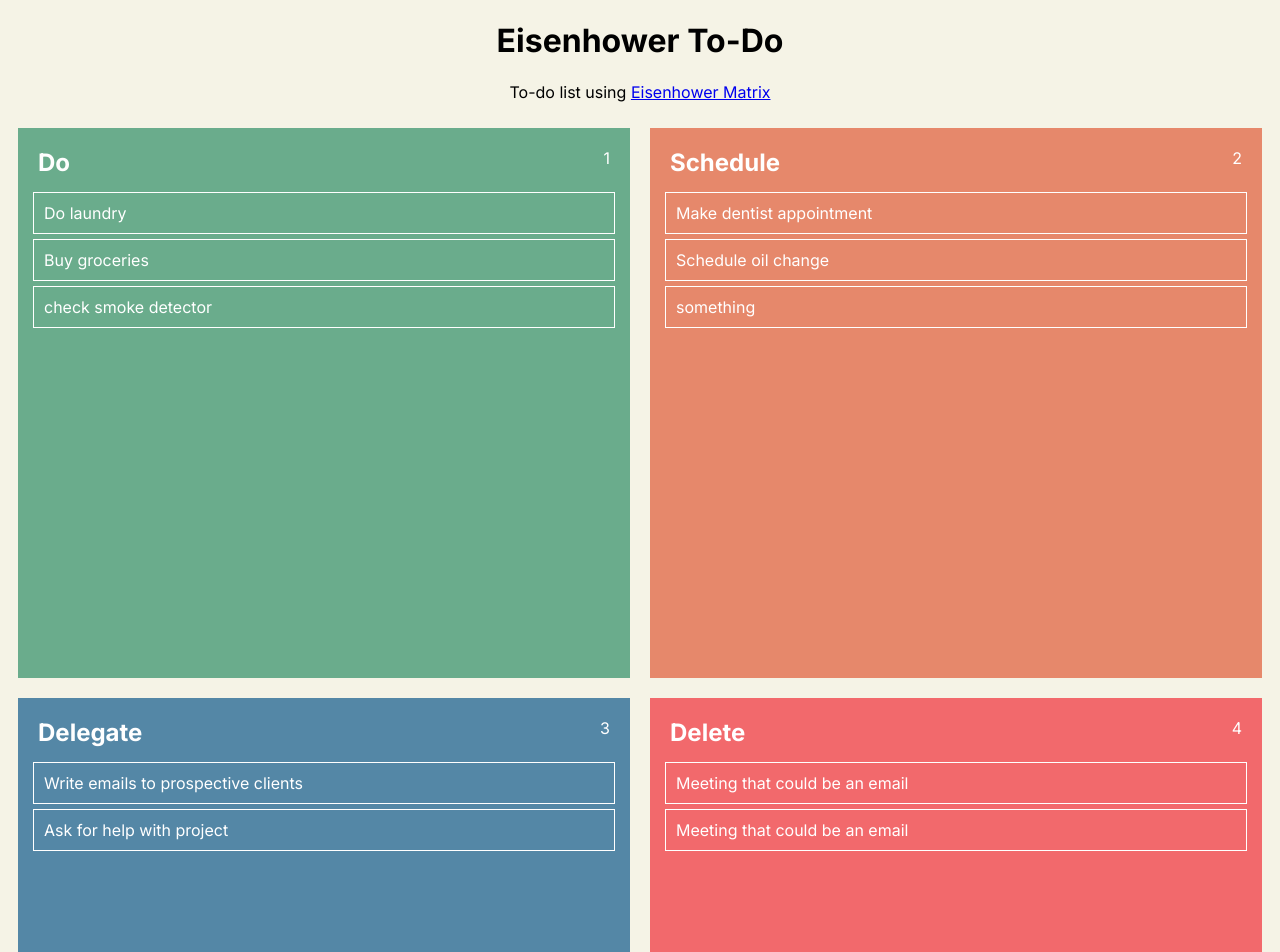
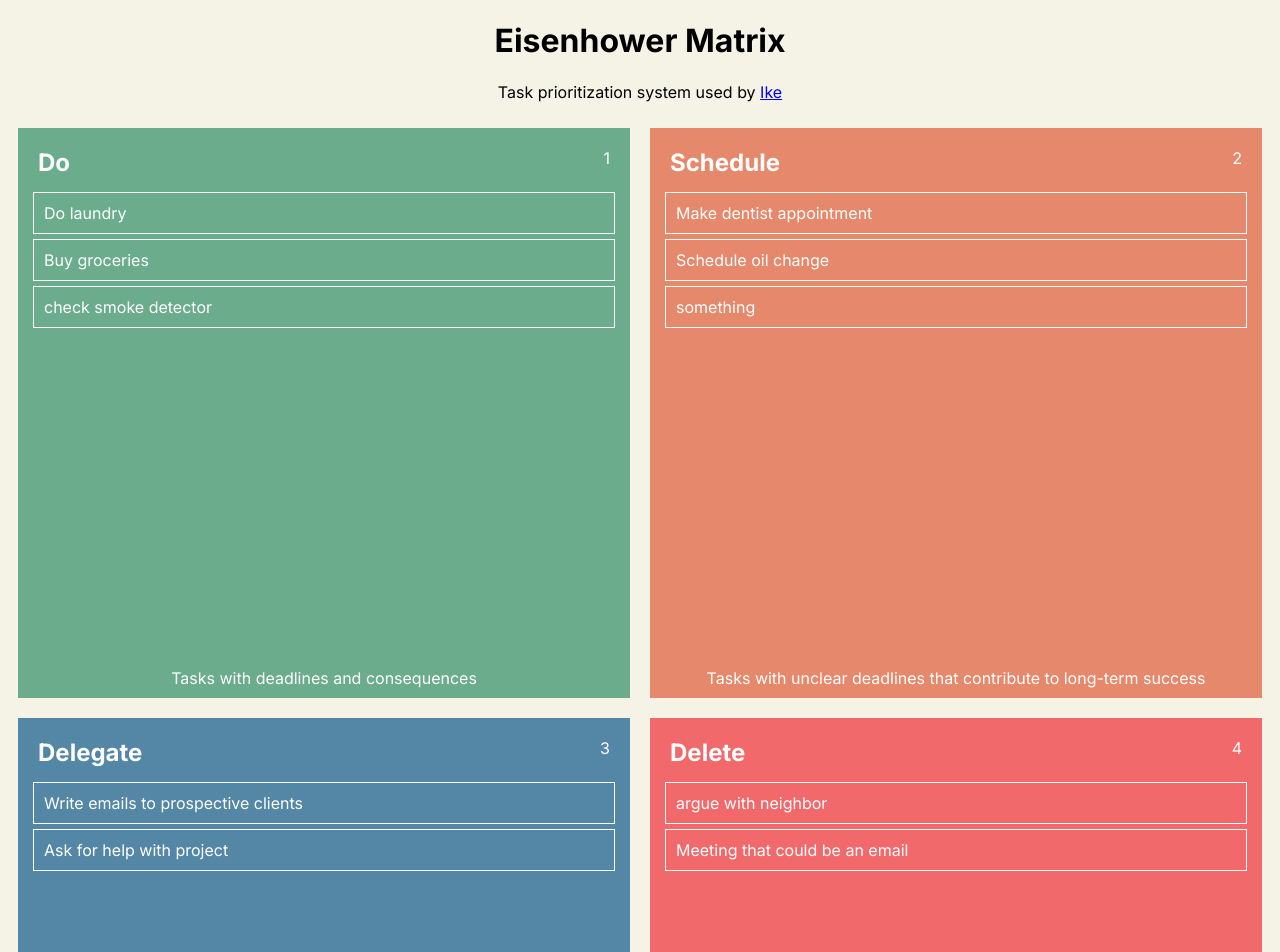
Before and after one commit to npbreland/eisenhower-matrix, a Next.js app: page / in a window 1280 px wide. Shown: the top 952 px of the page. Built offline with nearby package versions, Linux system fonts and the light colour scheme.

Commit message:
Add square descriptions

```diff
--- a/package.json
+++ b/package.json
@@ -1,5 +1,5 @@
 {
-  "name": "eisenhower-todo",
+  "name": "eisenhower-matrix",
   "version": "0.1.0",
   "private": true,
   "scripts": {
--- a/src/app/globals.css
+++ b/src/app/globals.css
@@ -22,7 +22,7 @@ body {
   flex: 1 0 45%;
   margin: 10px;
   padding: 10px;
-  height: 530px;
+  height: 550px;
 }
 
 .square.Do {
@@ -56,6 +56,10 @@ body {
 .square-header h2 {
   margin: 0;
 }
+.square-footer {
+  margin-top: auto;
+  text-align: center;
+}
 
 .square-taskzone {
 }
@@ -68,6 +72,7 @@ body {
   justify-content: center;
   margin: 10px;
   border: 1px dashed;
+  cursor: pointer;
 }
 
 /*
--- a/src/app/page.js
+++ b/src/app/page.js
@@ -4,13 +4,12 @@ import { useHotkeys } from 'react-hotkeys-hook';
 import { useState } from 'react';
 
 import Square from './square';
-import Task from './task'
 
 const initTasks = [
   { id: 1, category: 'do', title: 'Do laundry' },
   { id: 2, category: 'schedule', title: 'Make dentist appointment' },
   { id: 3, category: 'delegate', title: 'Write emails to prospective clients' },
-  { id: 4, category: 'delete', title: 'Meeting that could be an email' },
+  { id: 4, category: 'delete', title: 'argue with neighbor' },
   { id: 5, category: 'do', title: 'Buy groceries' },
   { id: 6, category: 'schedule', title: 'Schedule oil change' },
   { id: 7, category: 'delegate', title: 'Ask for help with project' },
@@ -59,12 +58,13 @@ export default function Home() {
   return (
     <div>
       <div className="header">
-        <h1>Eisenhower To-Do</h1>
-        <p>To-do list using <a href="https://asana.com/resources/eisenhower-matrix">Eisenhower Matrix</a></p>
+        <h1>Eisenhower Matrix</h1>
+        <p>Task prioritization system used by <a href="https://en.wikipedia.org/wiki/Dwight_D._Eisenhower" target="_blank" rel="noreferrer">Ike</a></p>
       </div>
       <div className="row">
         <Square
           name="Do"
+          description="Tasks with deadlines and consequences"
           assignKey={1}
           tasks={doTasks}
           handleClickTask={handleClickTask}
@@ -73,6 +73,7 @@ export default function Home() {
         />
         <Square
           name="Schedule"
+          description="Tasks with unclear deadlines that contribute to long-term success"
           assignKey={2}
           tasks={scheduleTasks}
           handleClickTask={handleClickTask}
@@ -83,6 +84,7 @@ export default function Home() {
       <div className="row">
         <Square
           name="Delegate"
+          description="Tasks that must get done but don't require your specific skill set"
           assignKey={3}
           tasks={delegateTasks}
           handleClickTask={handleClickTask}
@@ -91,6 +93,7 @@ export default function Home() {
         />
         <Square
             name="Delete"
+            description="Distractions and unnecessary tasks"
             assignKey={4}
             tasks={deleteTasks}
             handleClickTask={handleClickTask}
@@ -99,7 +102,8 @@ export default function Home() {
         />
       </div>
       <div className="footer">
-        <p>Made by <a href="https://github.com/npbreland">@npbreland</a></p>
+        <p>Made by <a href="https://github.com/npbreland" target="_blank" rel="noreferrer">@npbreland</a></p>
+        <p>Square descriptions text from <a href="https://asana.com/resources/eisenhower-matrix" rel="noreferrer" target="_blank">Asana</a></p>
       </div>
     </div>
   )
--- a/src/app/square.js
+++ b/src/app/square.js
@@ -2,6 +2,7 @@ import Task from './task'
 
 export default function Square({
   name,
+  description,
   assignKey,
   focused,
   assignTaskToSquare,
@@ -16,7 +17,7 @@ export default function Square({
     <div className={ focused ? `square focused ${name}` : `square ${name}` }>
       <div className="square-content">
         <div className="square-header">
-          <h2>{name}</h2>
+            <h2 style={{display: "inline-block"}}>{name}</h2>
           <div className="square-key">{assignKey}</div>
         </div>
         <div className="square-taskzone">
@@ -35,6 +36,9 @@ export default function Square({
           style={{ display: canBeTargeted ? 'flex': 'none'}}>
           Press {assignKey} or click here to assign task to square
         </div>
+        <div className="square-footer">
+            {description}
+        </div>
       </div>
     </div>
   )
```
